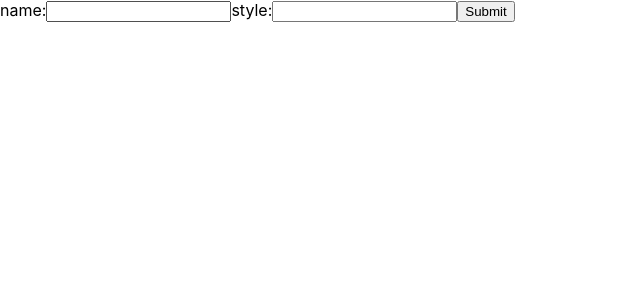
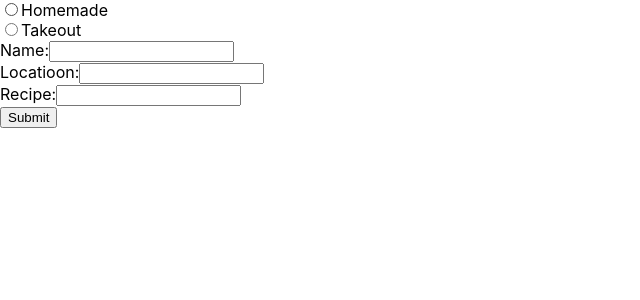
Before and after one commit to tim-graupe/pizzafrontend, a React (Create React App) app: page / in a window 1280 px wide. Shown: the top 300 px of the page, without its empty margins (0-640 px from the left). Built offline with nearby package versions, Linux system fonts and the light colour scheme.

Commit message:
homemade submission - before multer

```diff
--- a/src/components/submissionForms/HomeMadeSubmission.tsx
+++ b/src/components/submissionForms/HomeMadeSubmission.tsx
@@ -1,4 +1,4 @@
-import React, { useState } from "react";
+import React, { ChangeEvent, FormEvent, useState } from "react";
 
 interface PizzaProps {
   onSubmit: (pizzaData: PizzaData) => void;
@@ -12,60 +12,61 @@ export interface PizzaData {
 }
 
 export const HomemadeSubmissionForm: React.FC<PizzaProps> = ({ onSubmit }) => {
-  const [pizzaData, setPizzaData] = useState<PizzaData>({
-    name: "",
-    style: "",
-    recipe: "",
-    photo: null,
+  const [formData, setPizzaData] = useState<PizzaData>({
+    name: '',
+    style: '',
+    recipe: '',
+    photo: null
   });
 
-  const handleInputChange = (
-    event: React.ChangeEvent<HTMLInputElement | HTMLTextAreaElement>
-  ) => {
-    const { name, value } = event.target;
-    setPizzaData({ ...pizzaData, [name]: value });
+  const handleChange = (e: ChangeEvent<HTMLInputElement>) => {
+    setPizzaData({
+      ...formData,
+      [e.target.name]: e.target.value,
+    });
   };
 
-  const handleSubmit = (event: React.FormEvent<HTMLFormElement>) => {
-    event.preventDefault();
-    console.log("Pizza submitted: ", pizzaData);
+  const handleSubmit = async (e: FormEvent<HTMLFormElement>) => {
+    e.preventDefault();
+
+    try {
+      const response = await fetch('http://localhost:4000/new_pizza', {
+        method: 'POST',
+        headers: {
+          'Content-Type': 'application/json',
+        },
+        body: JSON.stringify(formData),
+      });
+
+      const result = await response.text();
+      console.log(result);
+    } catch (error) {
+      console.error('Error sending the request:', error);
+    }
   };
 
   return (
     <form onSubmit={handleSubmit}>
-      <label>
-        Name:
+      <label htmlFor="name">Name:</label>
       <input
         type="text"
+        id="name"
         name="name"
-          value={pizzaData.name}
-          onChange={handleInputChange}
+        value={formData.name}
+        onChange={handleChange}
         required
       />
-      </label>
-      <br />
-      <label>
-        Style:
+
+      <label htmlFor="style">Style:</label>
       <input
         type="text"
+        id="style"
         name="style"
-          value={pizzaData.style}
-          onChange={handleInputChange}
+        value={formData.style}
+        onChange={handleChange}
         required
       />
-      </label>
-      <br />
 
-      <label>
-        Recipe:
-        <textarea
-          name="recipe"
-          value={pizzaData.recipe}
-          onChange={handleInputChange}
-          // required
-        />
-      </label>
-      <br />
       <button type="submit">Submit</button>
     </form>
   );
--- a/src/components/submissionForms/SelectForm.tsx
+++ b/src/components/submissionForms/SelectForm.tsx
@@ -1,125 +1,56 @@
-// import React from 'react';
-// import { useDispatch, useSelector } from 'react-redux';
-// import { setSelectedOption } from '../../app/hooks';
-// import { RootState } from '../../app/store';
-// import { HomemadeSubmissionForm, PizzaData } from './HomeMadeSubmission';
-// import { TakeoutSubmissionForm, TakeoutPizzaData } from './TakeoutSubmission';
-// const SelectForm: React.FC = () => {
-//   const dispatch = useDispatch();
-//   const selectedOption = useSelector((state: RootState) => state.app.selectedOption);
+import React from 'react';
+import { useDispatch, useSelector } from 'react-redux';
+import { setSelectedOption } from '../../app/hooks';
+import { RootState } from '../../app/store';
+import { HomemadeSubmissionForm, PizzaData } from './HomeMadeSubmission';
+import { TakeoutSubmissionForm, TakeoutPizzaData } from './TakeoutSubmission';
+const SelectForm: React.FC = () => {
+  const dispatch = useDispatch();
+  const selectedOption = useSelector((state: RootState) => state.app.selectedOption);
 
-//   const handleOptionChange = (option: string) => {
-//     dispatch(setSelectedOption(option));
-//   };
-
-//   const handleFormSubmit = (pizzaData: PizzaData) => {
-//     console.log('Form data submitted in ParentComponent:', pizzaData);
-//   };
-
-//   return (
-//     <div>
-//       <div>
-//         <label>
-//           <input
-//             type="radio"
-//             value="homemade"
-//             checked={selectedOption === 'homemade'}
-//             onChange={() => handleOptionChange('homemade')}
-//           />
-//           Homemade
-//         </label>
-//       </div>
-//       <div>
-//         <label>
-//           <input
-//             type="radio"
-//             value="takeout"
-//             checked={selectedOption === 'takeout'}
-//             onChange={() => handleOptionChange('takeout')}
-//           />
-//           Takeout
-//         </label>
-//       </div>
-
-//       {selectedOption === 'homemade' ? (
-//         <HomemadeSubmissionForm onSubmit={handleFormSubmit} />
-//       ) : (
-//         <TakeoutSubmissionForm onSubmit={handleFormSubmit} />
-
-//       )}
-//     </div>
-//   );
-// };
-
-// export default SelectForm;
-// src/components/SelectForm.js
-// src/components/SelectForm.tsx
-import React, { useState, ChangeEvent, FormEvent } from 'react';
-
-interface FormData {
-  name: string;
-  style: string;
-  score: number
-}
-
-const SelectForm: React.FC = () => {
-  const [formData, setFormData] = useState<FormData>({
-    name: '',
-    style: '',
-    score: 9
-  });
-
-  const handleChange = (e: ChangeEvent<HTMLInputElement>) => {
-    setFormData({
-      ...formData,
-      [e.target.name]: e.target.value,
-    });
+  const handleOptionChange = (option: string) => {
+    dispatch(setSelectedOption(option));
   };
 
-  const handleSubmit = async (e: FormEvent<HTMLFormElement>) => {
-    e.preventDefault();
-
-    try {
-      const response = await fetch('http://localhost:4000/pizzas', {
-        method: 'POST',
-        headers: {
-          'Content-Type': 'application/json',
-        },
-        body: JSON.stringify(formData),
-      });
-
-      const result = await response.text();
-      console.log(result);
-    } catch (error) {
-      console.error('Error sending the request:', error);
-    }
+  const handleFormSubmit = (pizzaData: PizzaData) => {
+    console.log('Form data submitted in ParentComponent:', pizzaData);
   };
 
   return (
-    <form onSubmit={handleSubmit}>
-      <label htmlFor="name">name:</label>
-      <input
-        type="text"
-        id="name"
-        name="name"
-        value={formData.name}
-        onChange={handleChange}
-        required
-      />
+    <div>
+      <div>
+        <label>
+          <input
+            type="radio"
+            value="homemade"
+            checked={selectedOption === 'homemade'}
+            onChange={() => handleOptionChange('homemade')}
+          />
+          Homemade
+        </label>
+      </div>
+      <div>
+        <label>
+          <input
+            type="radio"
+            value="takeout"
+            checked={selectedOption === 'takeout'}
+            onChange={() => handleOptionChange('takeout')}
+          />
+          Takeout
+        </label>
+      </div>
 
-      <label htmlFor="style">style:</label>
-      <input
-        type="text"
-        id="style"
-        name="style"
-        value={formData.style}
-        onChange={handleChange}
-        required
-      />
+      {selectedOption === 'homemade' ? (
+        <HomemadeSubmissionForm onSubmit={handleFormSubmit} />
+      ) : (
+        <TakeoutSubmissionForm onSubmit={handleFormSubmit} />
 
-      <button type="submit">Submit</button>
-    </form>
+      )}
+    </div>
   );
 };
 
 export default SelectForm;
+// src/components/SelectForm.js
+// src/components/SelectForm.tsx
```
Also changed, not shown: src/components/auth/register.tsx (added, +10 -0 lines). Lines whose indentation alone changed are shown as unchanged.
